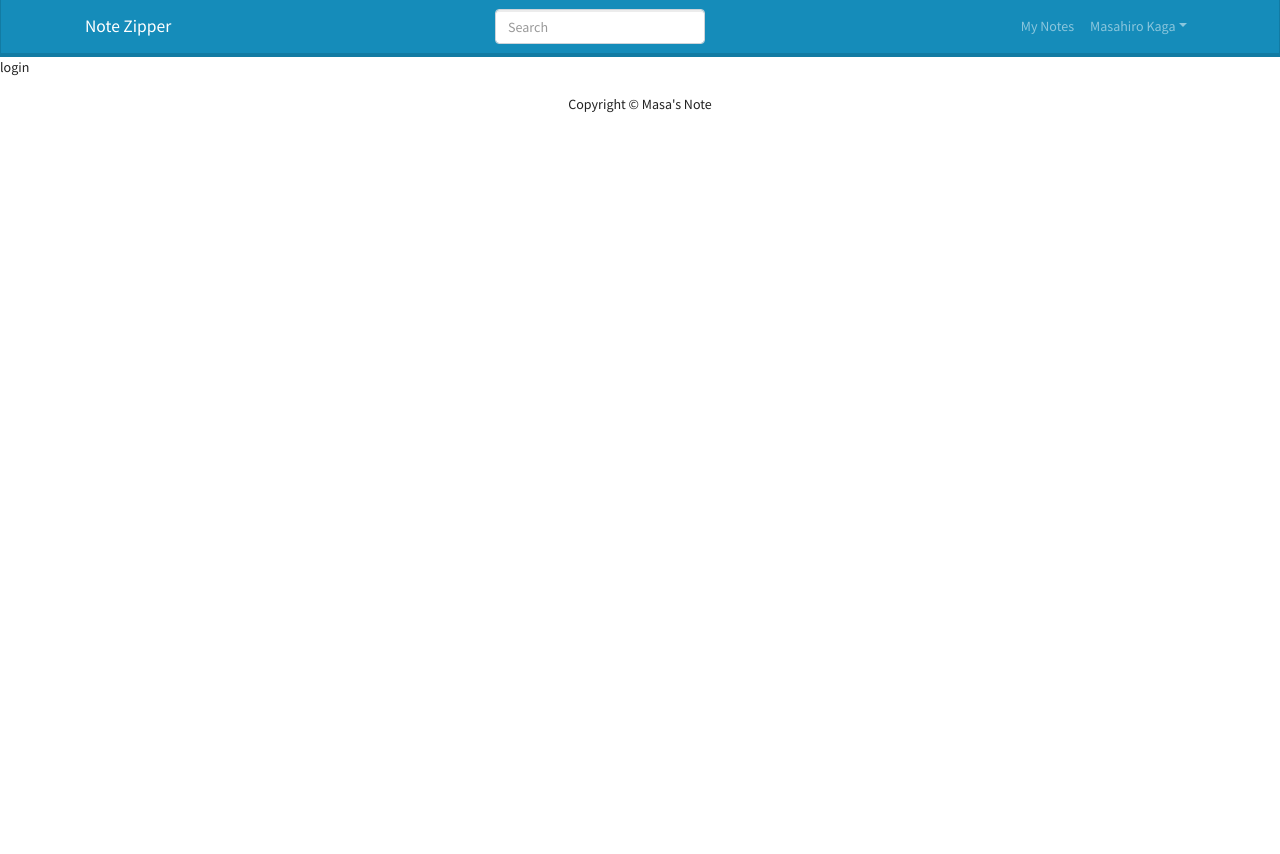
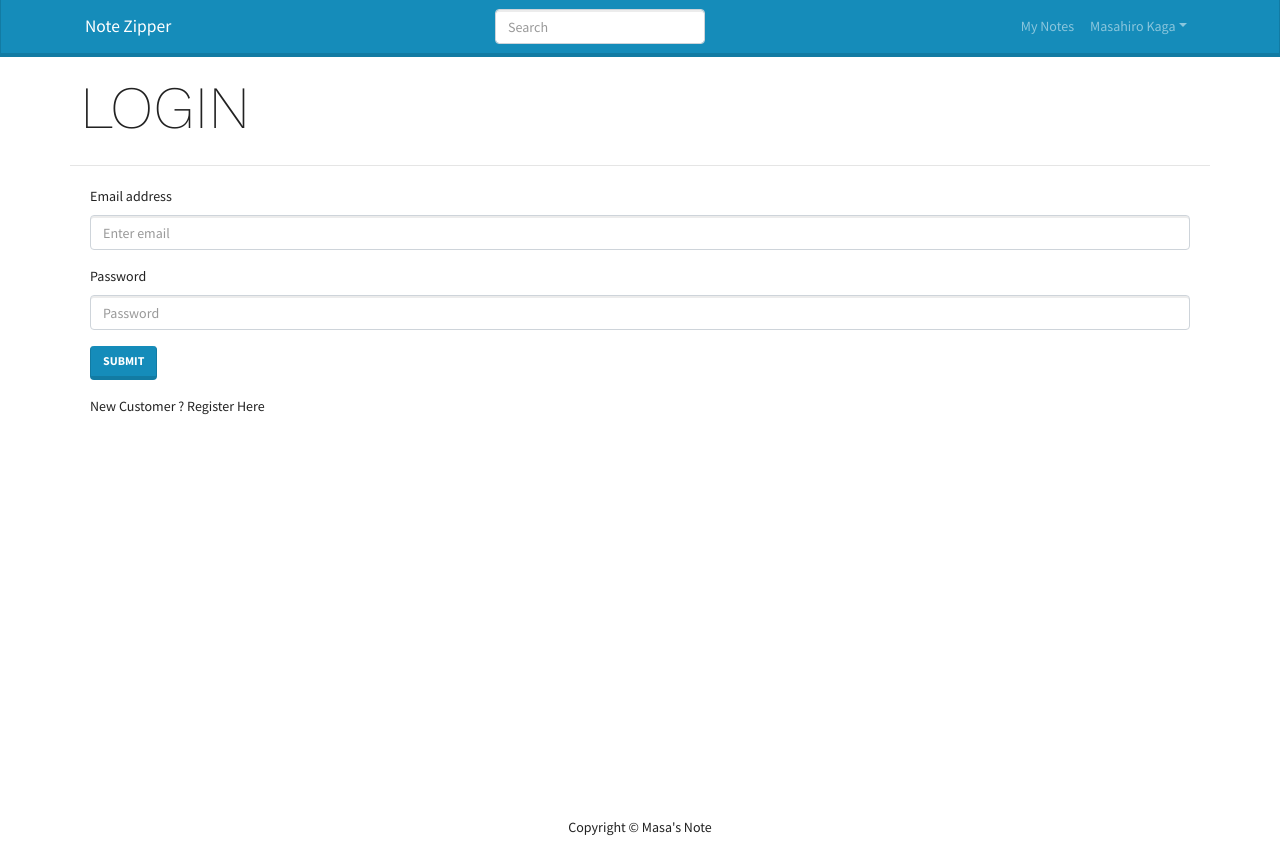
Before and after one commit to Masahiro-Kaga/portfolio-note-app, a React (Create React App) app in the folder frontend/: page /login in a window 1280 px wide. Before the commit the page ends 800 px from the top, so only its background shows below. Built offline with nearby package versions, Linux system fonts and the light colour scheme.

Commit message:
#9 -45:00 Add login system on LoginScreen component and try post [MEMO]

```diff
--- /dev/null
+++ b/frontend/src/screens/LoginScreen/LoginScreen.css
@@ -0,0 +1,5 @@
+.loginContainer {
+  display: flex;
+  flex-direction: column;
+  margin: 20px;
+}
--- a/frontend/src/screens/LoginScreen/LoginScreen.js
+++ b/frontend/src/screens/LoginScreen/LoginScreen.js
@@ -1,7 +1,74 @@
-import React from 'react';
+import React, { useState } from "react";
+import { Button, Col, Form, Row } from "react-bootstrap";
+import { Link } from "react-router-dom";
+import MainScreen from "../../components/MainScreen";
+import "./LoginScreen.css";
+import axios from "axios";
 
 const LoginScreen = () => {
-  return <div>login</div>;
+  const [email, setEmail] = useState("");
+  const [password, setPassword] = useState("");
+  const [error, setError] = useState("");
+  const [loading, setLoading] = useState("");
+
+  const submitHandler = async (e) => {
+    e.preventDefault();
+    try {
+      const config = {
+        headers: {
+          "Content-type": "application/json",
+        },
+      };
+      setLoading(true);
+      const { data } = await axios.post(
+        "http://localhost:4000/api/users/login",
+        { email, password },
+        config
+      );
+      console.log(data);
+      localStorage.setItem('userInfo',JSON.stringify(data));
+      setLoading(false);
+    } catch (error) {
+        setError(error.response.data.message)
+    }
+  };
+
+  return (
+    <MainScreen title="LOGIN">
+      <div className="loginContainer">
+        <Form onSubmit={submitHandler}>
+          <Form.Group controlId="formBasicEmail">
+            <Form.Label>Email address</Form.Label>
+            <Form.Control
+              type="email"
+              value={email}
+              placeholder="Enter email"
+              onChange={(e) => setEmail(e.target.value)}
+            />
+          </Form.Group>
+
+          <Form.Group controlId="formBasicPassword">
+            <Form.Label>Password</Form.Label>
+            <Form.Control
+              type="password"
+              value={password}
+              placeholder="Password"
+              onChange={(e) => setPassword(e.target.value)}
+            />
+          </Form.Group>
+
+          <Button variant="primary" type="submit">
+            Submit
+          </Button>
+        </Form>
+        <Row className="py-3">
+          <Col>
+            New Customer ? <Link to="/register">Register Here</Link>
+          </Col>
+        </Row>
+      </div>
+    </MainScreen>
+  );
 };
 
 export default LoginScreen;
```
Also changed, not shown: 1 other file (tests, documents, lock files or other folders).
